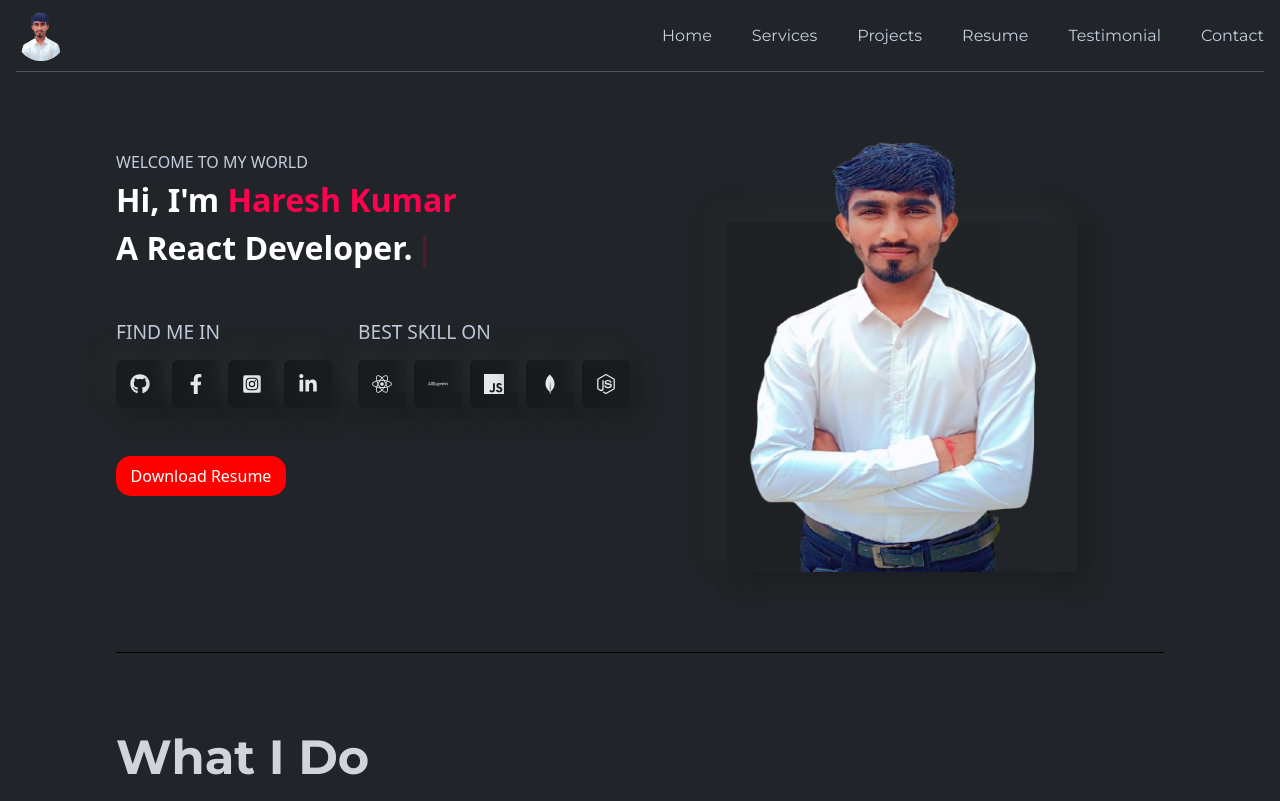
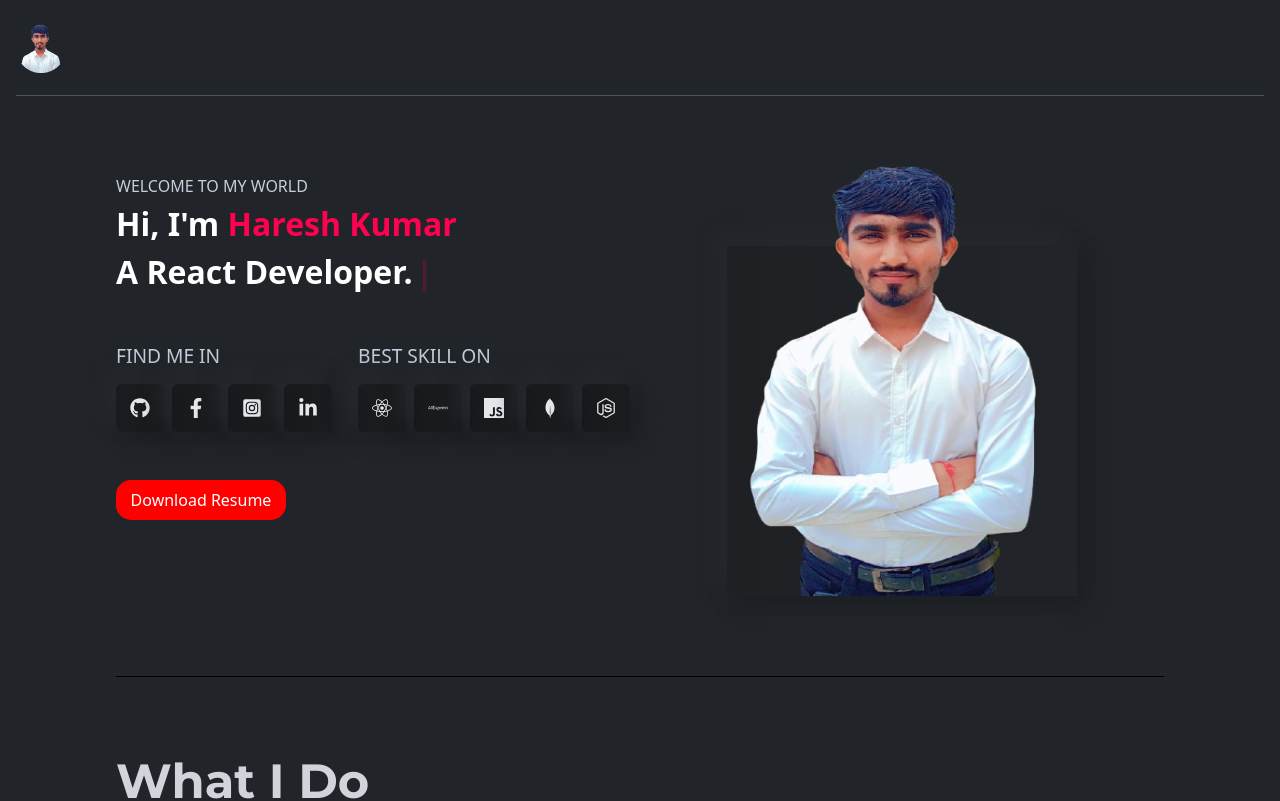
Before and after one commit to Hareshku/HareshKumar, a React (Create React App) app: page / in a window 1280 px wide. Shown: the top 801 px of the page. Built offline with nearby package versions, Linux system fonts and the light colour scheme.

Commit message:
Navbar css updated

```diff
--- a/src/components/navbar/Navbar.module.css
+++ b/src/components/navbar/Navbar.module.css
@@ -127,21 +127,6 @@
   color: var(--designColor);
 }
 
-/* Media Queries */
-@media (min-width: 768px) {
-    .navbar{
-        height: 4.5rem;
-    }
-  .navLinks {
-    display: flex;
-    gap: 2.5rem;
-  }
-
-  .toggleButton {
-    display: none;
-  }
-}
-
 /* Sidebar styling for small devices */
 .sidebar {
   position: fixed;
@@ -245,6 +230,15 @@
   .sidebar {
     width: 100%; /* Occupy the full width of the screen */
   }
+
+  .navLinks {
+    display: flex;
+    gap: 2.5rem;
+  }
+
+  .toggleButton {
+    display: none;
+  }
 }
 
 
```
